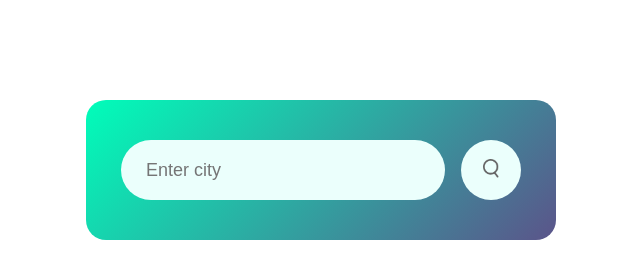
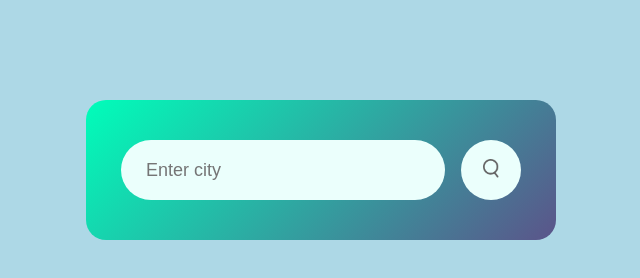
Before and after one commit to premkumarreddyalidini/html-premfile2, a plain HTML site: page index.html in a window 1280 px wide. Shown: the whole page, without its empty margins (319-959 px from the left). Drawn offline with Linux system fonts and the light colour scheme.

Commit message:
Update style.css

```diff
--- a/style.css
+++ b/style.css
@@ -7,7 +7,7 @@
 }
 
 body{
-    background-color: ;
+    background-color:lightblue;
 }
 
 .Card{
```
